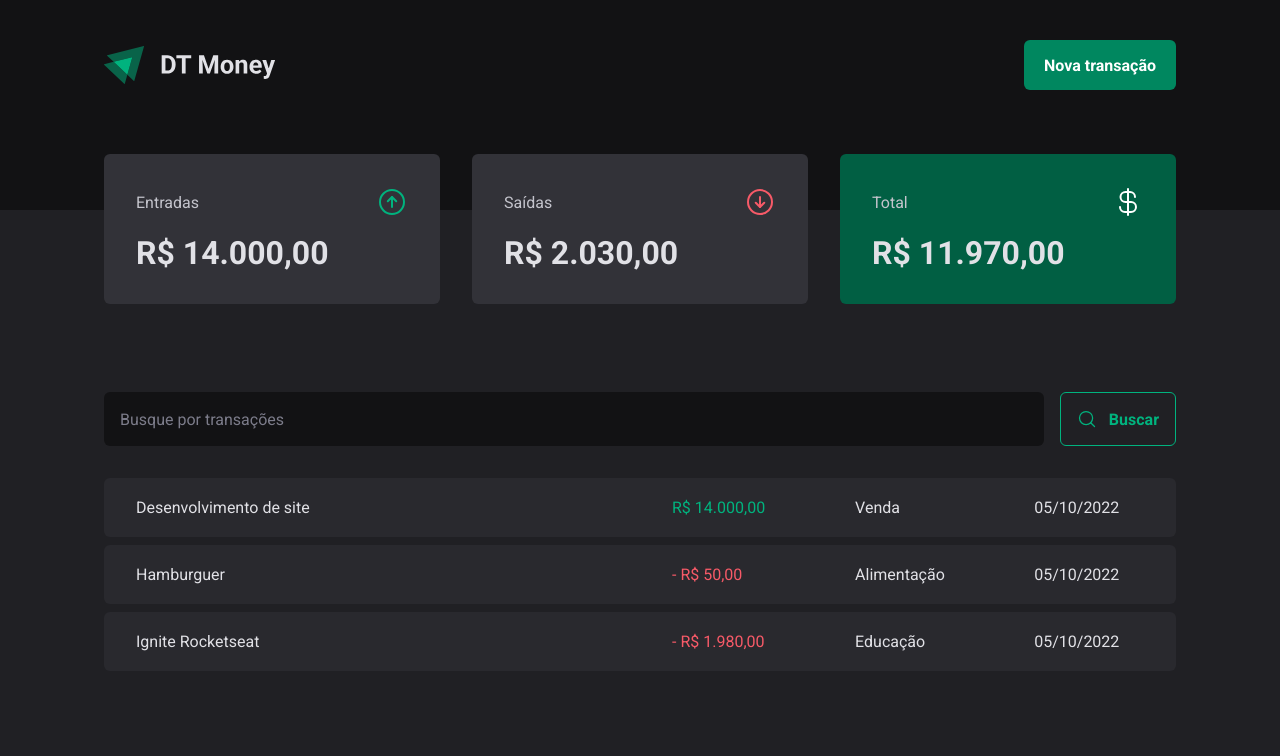
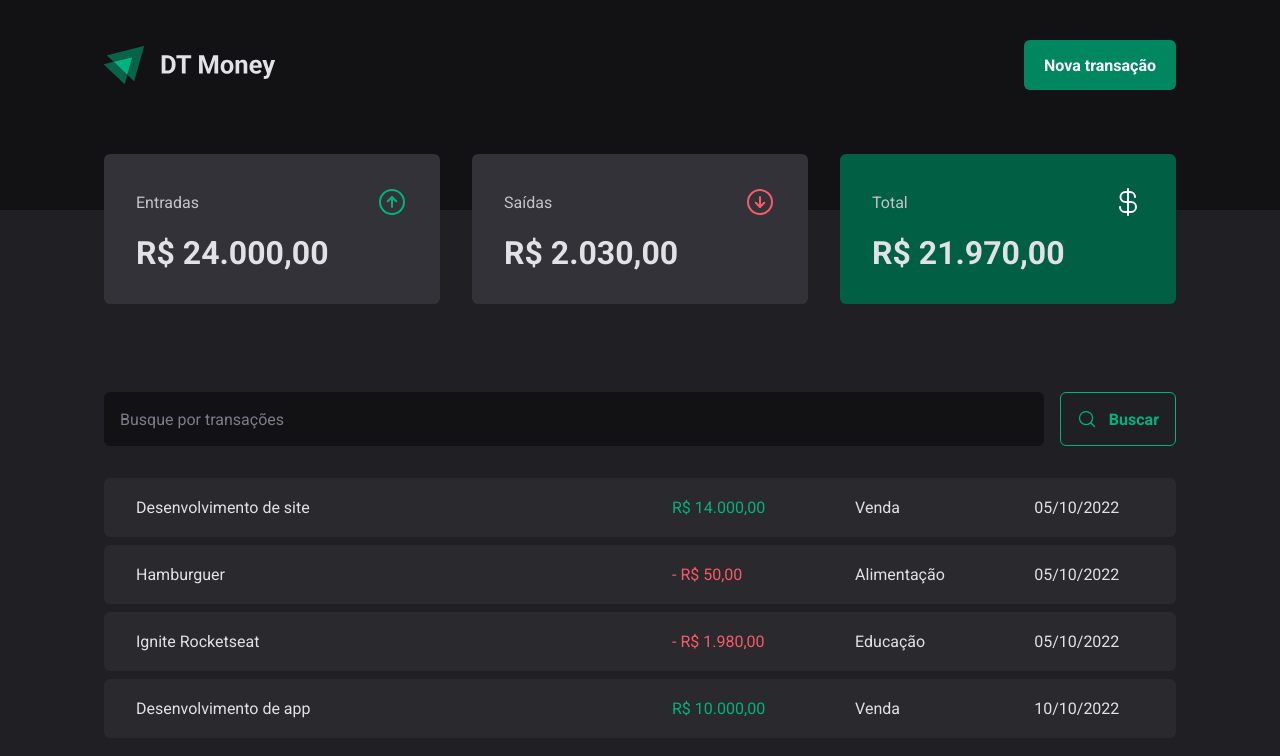
Before and after one commit to CarolMaiaP/ignite-dt-money, a React (Vite) app: page / in a window 1280 px wide. Shown: the top 756 px of the page. Built offline with nearby package versions, Linux system fonts and the light colour scheme; data requests are answered from the project's data file.

Commit message:
feat: new transaction created

```diff
--- a/server.json
+++ b/server.json
@@ -23,6 +23,14 @@
       "category": "Educação",
       "price": 1980,
       "createdAt": "2022-10-05T15:19:15.456Z"
+    },
+    {
+      "description": "Desenvolvimento de app",
+      "price": 10000,
+      "category": "Venda",
+      "type": "income",
+      "createdAt": "2022-10-10T18:14:12.223Z",
+      "id": 4
     }
   ]
 }
--- a/src/components/NewTransactionModal/index.tsx
+++ b/src/components/NewTransactionModal/index.tsx
@@ -4,6 +4,7 @@ import { CloseButton, Content, Overlay, TransactionType, TransactionTypeButton }
 import * as z from 'zod'
 import { Controller, useForm } from 'react-hook-form'
 import { zodResolver } from '@hookform/resolvers/zod'
+import { api } from '../../lib/axios'
 
 const newTransactionFormSchema = z.object({
   description: z.string(),
@@ -30,9 +31,15 @@ export function NewTransactionModal(){
   })
 
   async function handleCreateNewTransaction(data: NewTransactionFormInputs){
-    await new Promise(resolve => setTimeout(resolve, 2000));
+    const { description, price, category, type  } = data;
 
-    console.log(data);
+    await api.post('transactions', {
+      description,
+      price,
+      category,
+      type,
+      createdAt: new Date(),
+    })
   }
 
   return(
```
